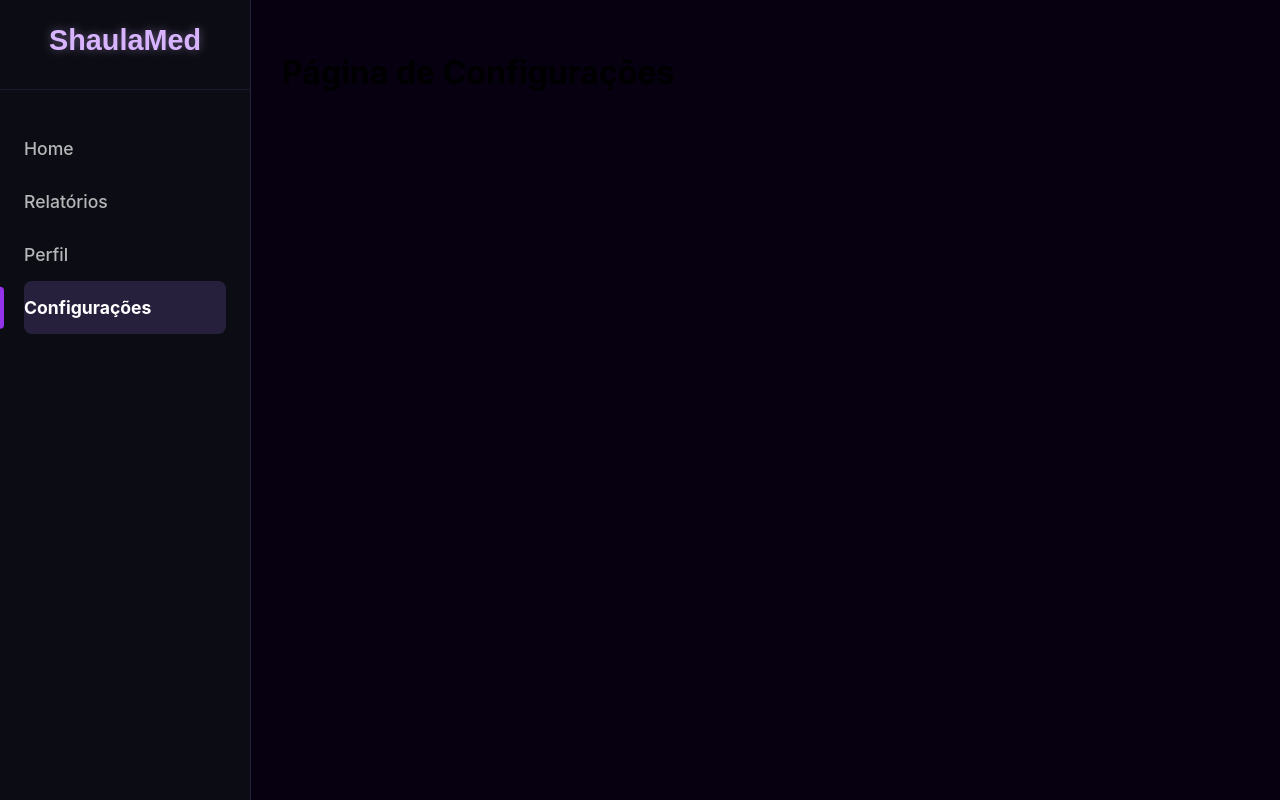
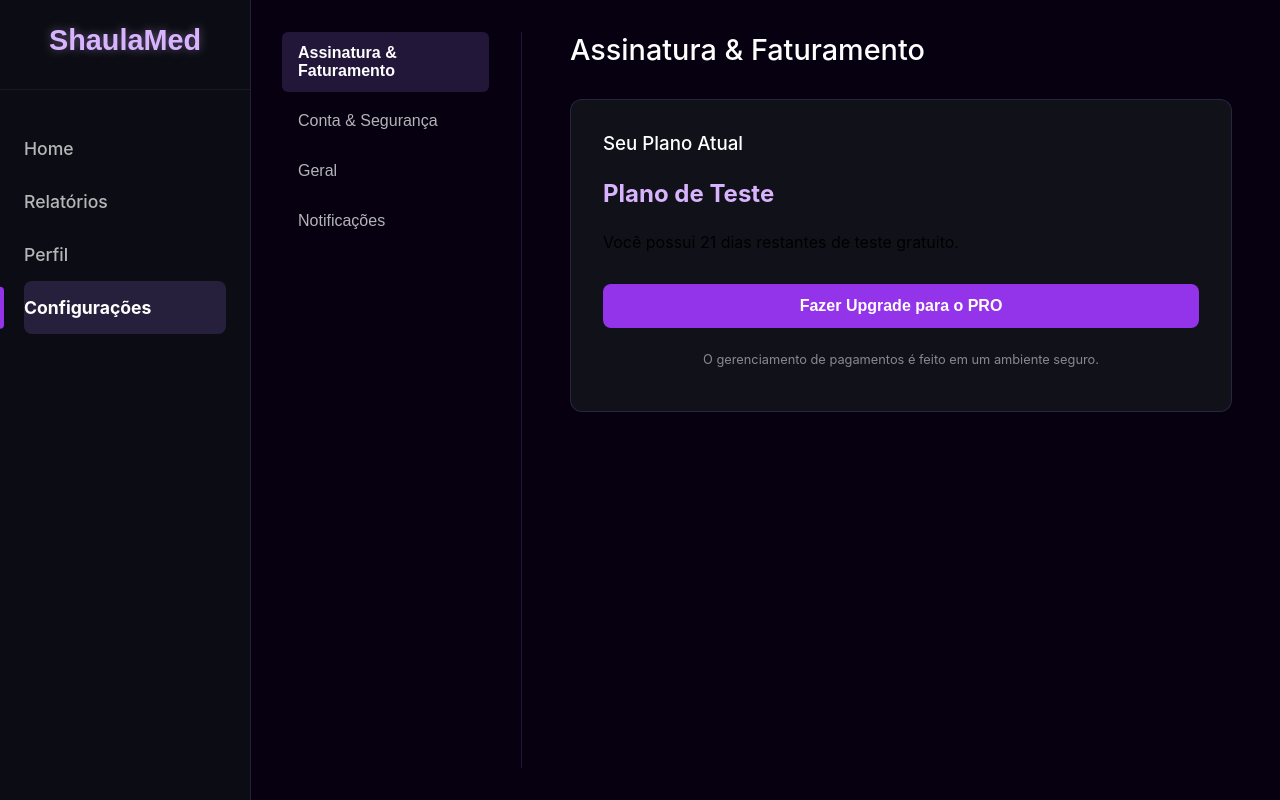
Before and after one commit to abraao-mmm/ShaulaMED-, a React (Vite) app in the folder shaulamed-frontend/: page /configuracoes in a window 1280 px wide. Built offline with nearby package versions, Linux system fonts and the light colour scheme; the HTML template or start-up script is replaced by a standard one; a web font is replaced by a local one.

Commit message:
Add Setting page

```diff
--- /dev/null
+++ b/shaulamed-frontend/src/components/settings/AccountSecuritySection.jsx
@@ -0,0 +1,14 @@
+// src/components/settings/AccountSecuritySection.jsx
+import React from 'react';
+import './Section.css';
+
+const AccountSecuritySection = () => (
+  <div className="settings-section">
+    <h2>Conta & Segurança</h2>
+    <div className="widget">
+      <p>Em breve: Alteração de senha e gerenciamento de dados.</p>
+    </div>
+  </div>
+);
+
+export default AccountSecuritySection;
--- /dev/null
+++ b/shaulamed-frontend/src/components/settings/GeneralSection.jsx
@@ -0,0 +1,14 @@
+// src/components/settings/GeneralSection.jsx
+import React from 'react';
+import './Section.css';
+
+const GeneralSection = () => (
+  <div className="settings-section">
+    <h2>Geral</h2>
+    <div className="widget">
+      <p>Em breve: Configurações de tema e preferências da IA.</p>
+    </div>
+  </div>
+);
+
+export default GeneralSection;
--- /dev/null
+++ b/shaulamed-frontend/src/components/settings/NotificationsSection.jsx
@@ -0,0 +1,14 @@
+// src/components/settings/NotificationsSection.jsx
+import React from 'react';
+import './Section.css';
+
+const NotificationsSection = () => (
+  <div className="settings-section">
+    <h2>Notificações</h2>
+    <div className="widget">
+      <p>Em breve: Configurações de notificações por e-mail e no aplicativo.</p>
+    </div>
+  </div>
+);
+
+export default NotificationsSection;
--- /dev/null
+++ b/shaulamed-frontend/src/components/settings/Section.css
@@ -0,0 +1,53 @@
+/* src/components/settings/Section.css */
+
+.settings-section h2 {
+  font-size: 1.8rem;
+  font-weight: 500;
+  color: white;
+  margin-top: 0;
+  margin-bottom: 2rem;
+}
+
+.widget {
+  background: #111119;
+  border-radius: 12px;
+  padding: 2rem;
+  border: 1px solid rgba(147, 112, 219, 0.2);
+}
+
+.widget h3 {
+    margin-top: 0;
+    color: white;
+    font-weight: 500;
+}
+
+.plan-name {
+    font-size: 1.5rem;
+    color: #d8b4fe;
+    font-weight: bold;
+}
+
+.upgrade-button {
+    width: 100%;
+    background-color: #9333ea;
+    color: white;
+    border: none;
+    padding: 0.8rem;
+    border-radius: 8px;
+    cursor: pointer;
+    font-weight: bold;
+    font-size: 1rem;
+    margin-top: 1rem;
+    transition: background-color 0.2s ease;
+}
+
+.upgrade-button:hover {
+    background-color: #7e22ce;
+}
+
+.widget-footer {
+    font-size: 0.8rem;
+    color: rgba(255, 255, 255, 0.5);
+    text-align: center;
+    margin-top: 1.5rem;
+}
--- /dev/null
+++ b/shaulamed-frontend/src/components/settings/SubscriptionSection.jsx
@@ -0,0 +1,31 @@
+// src/components/settings/SubscriptionSection.jsx
+import React from 'react';
+import './Section.css'; // Usaremos um CSS compartilhado
+
+const SubscriptionSection = () => {
+  // No futuro, a informação do plano virá da API
+  const userPlan = {
+    name: 'Plano de Teste',
+    daysLeft: 21,
+    isPro: false,
+  };
+
+  return (
+    <div className="settings-section">
+      <h2>Assinatura & Faturamento</h2>
+      <div className="widget">
+        <h3>Seu Plano Atual</h3>
+        <p className="plan-name">{userPlan.name}</p>
+        {!userPlan.isPro && (
+          <p>Você possui {userPlan.daysLeft} dias restantes de teste gratuito.</p>
+        )}
+        <button className="upgrade-button">
+          {userPlan.isPro ? 'Gerenciar Assinatura' : 'Fazer Upgrade para o PRO'}
+        </button>
+        <p className="widget-footer">O gerenciamento de pagamentos é feito em um ambiente seguro.</p>
+      </div>
+    </div>
+  );
+};
+
+export default SubscriptionSection;
--- /dev/null
+++ b/shaulamed-frontend/src/pages/SettingsPage.css
@@ -0,0 +1,44 @@
+/* src/pages/SettingsPage.css */
+
+.settings-page {
+  display: grid;
+  grid-template-columns: 240px 1fr; /* Menu fixo de 240px, conteúdo flexível */
+  gap: 2rem;
+  height: calc(100vh - 4rem); /* Altura total menos padding do layout principal */
+}
+
+.settings-nav {
+  border-right: 1px solid rgba(147, 112, 219, 0.2);
+  padding-right: 2rem;
+  display: flex;
+  flex-direction: column;
+  gap: 0.5rem;
+}
+
+.settings-nav button {
+  width: 100%;
+  padding: 0.75rem 1rem;
+  background: none;
+  border: none;
+  color: rgba(255, 255, 255, 0.7);
+  text-align: left;
+  font-size: 1rem;
+  border-radius: 6px;
+  cursor: pointer;
+  transition: all 0.2s ease;
+}
+
+.settings-nav button:hover {
+  background-color: rgba(147, 112, 219, 0.1);
+  color: white;
+}
+
+.settings-nav button.active {
+  background-color: rgba(147, 112, 219, 0.2);
+  color: white;
+  font-weight: 600;
+}
+
+.settings-content {
+  padding: 0 1rem;
+}
--- a/shaulamed-frontend/src/pages/SettingsPage.jsx
+++ b/shaulamed-frontend/src/pages/SettingsPage.jsx
@@ -1,3 +1,65 @@
-import React from 'react';
-const SettingsPage = () => <h1>Página de Configurações</h1>;
+// src/pages/SettingsPage.jsx
+
+import React, { useState } from 'react';
+import './SettingsPage.css';
+
+// Vamos importar os componentes de cada seção (que criaremos a seguir)
+import SubscriptionSection from '../components/settings/SubscriptionSection';
+import AccountSecuritySection from '../components/settings/AccountSecuritySection';
+import GeneralSection from '../components/settings/GeneralSection';
+import NotificationsSection from '../components/settings/NotificationsSection';
+
+const SettingsPage = () => {
+  const [activeSection, setActiveSection] = useState('assinatura');
+
+  const renderSection = () => {
+    switch (activeSection) {
+      case 'assinatura':
+        return <SubscriptionSection />;
+      case 'seguranca':
+        return <AccountSecuritySection />;
+      case 'geral':
+        return <GeneralSection />;
+      case 'notificacoes':
+        return <NotificationsSection />;
+      default:
+        return <SubscriptionSection />;
+    }
+  };
+
+  return (
+    <div className="settings-page">
+      <nav className="settings-nav">
+        <button
+          onClick={() => setActiveSection('assinatura')}
+          className={activeSection === 'assinatura' ? 'active' : ''}
+        >
+          Assinatura & Faturamento
+        </button>
+        <button
+          onClick={() => setActiveSection('seguranca')}
+          className={activeSection === 'seguranca' ? 'active' : ''}
+        >
+          Conta & Segurança
+        </button>
+        <button
+          onClick={() => setActiveSection('geral')}
+          className={activeSection === 'geral' ? 'active' : ''}
+        >
+          Geral
+        </button>
+        <button
+          onClick={() => setActiveSection('notificacoes')}
+          className={activeSection === 'notificacoes' ? 'active' : ''}
+        >
+          Notificações
+        </button>
+      </nav>
+      <main className="settings-content">
+        {renderSection()}
+      </main>
+    </div>
+  );
+};
+
 export default SettingsPage;
```
